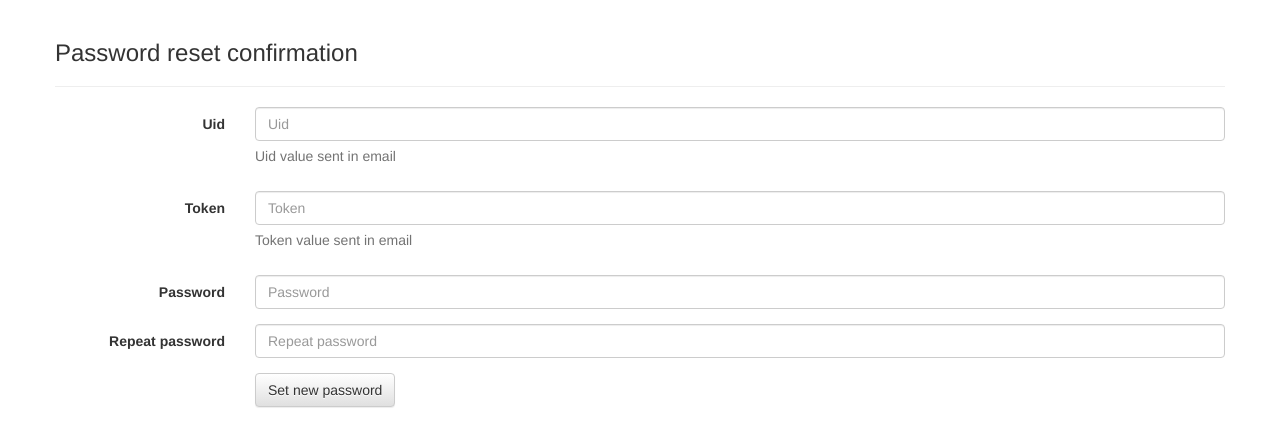
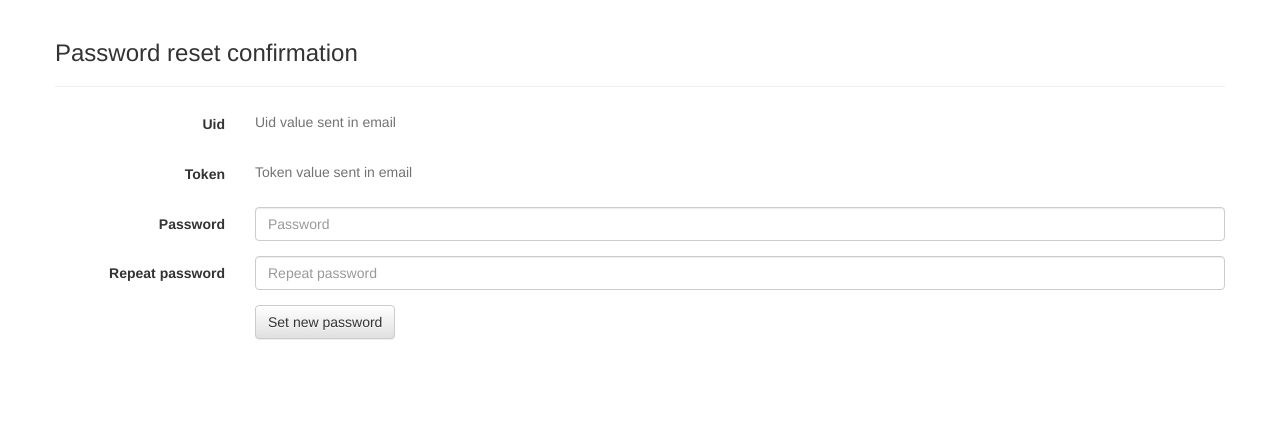
Before and after one commit to coolirisPunk/f12016, a Django app: template authentication/templates/password_reset_confirm.html in a window 1280 px wide. Shown: the part 52-499 px from the top of the page. Run offline with Django 3.2, Linux system fonts and the light colour scheme; the template is opened without the code that fills it, so the values that code supplies are empty; some libraries are stand-ins or nearby versions.

Commit message:
Registration

```diff
--- a/authentication/templates/fragments/password_reset_confirm_form.html
+++ b/authentication/templates/fragments/password_reset_confirm_form.html
@@ -3,7 +3,7 @@
   <div class="form-group">
     <label for="uid" class="col-sm-2 control-label">Uid</label>
     <div class="col-sm-10">
-      <input name="uid" type="text" class="form-control" id="uid" placeholder="Uid">
+      <input name="uid" type="hidden" class="form-control" id="uid" >
       <p class="help-block">Uid value sent in email</p>
     </div>
   </div>
@@ -11,7 +11,7 @@
   <div class="form-group">
     <label for="token" class="col-sm-2 control-label">Token</label>
     <div class="col-sm-10">
-      <input name="token" type="text" class="form-control" id="token" placeholder="Token">
+      <input name="token" type="hidden" class="form-control" id="token">
       <p class="help-block">Token value sent in email</p>
     </div>
   </div>
```
